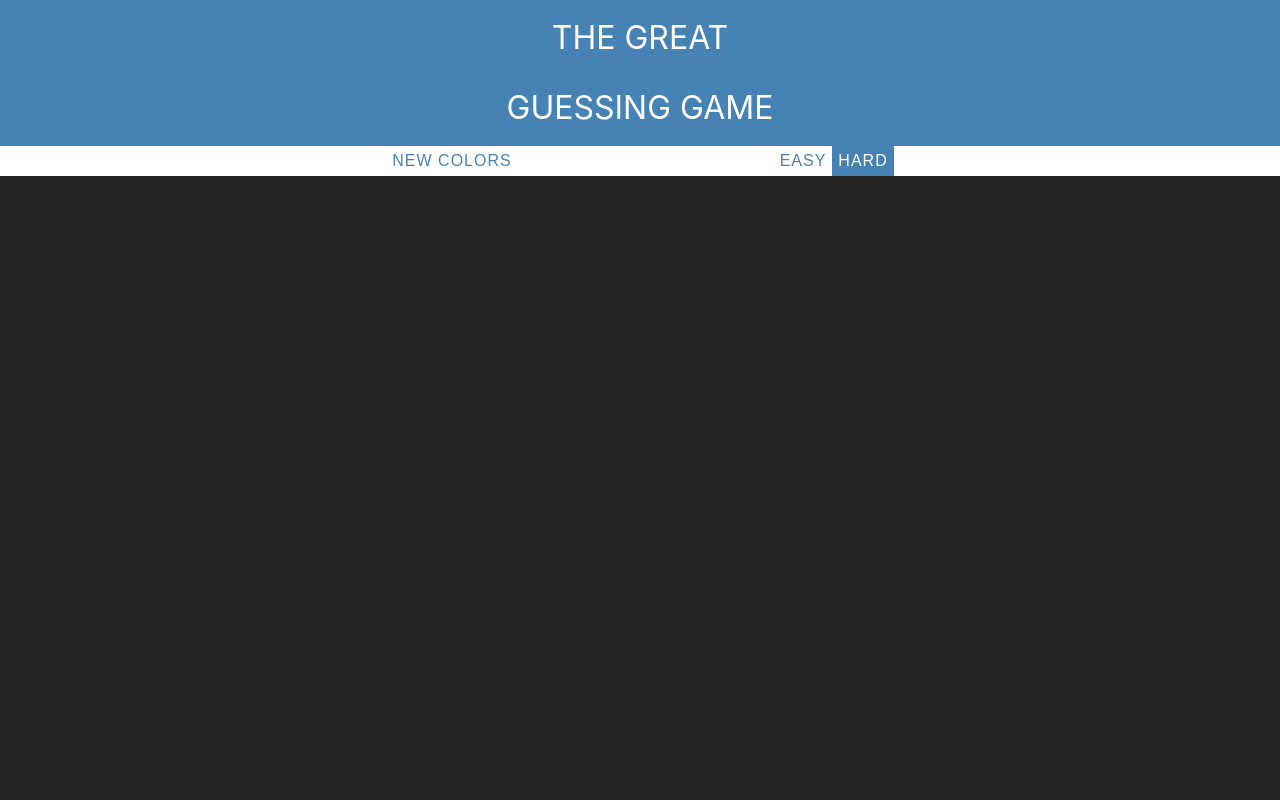
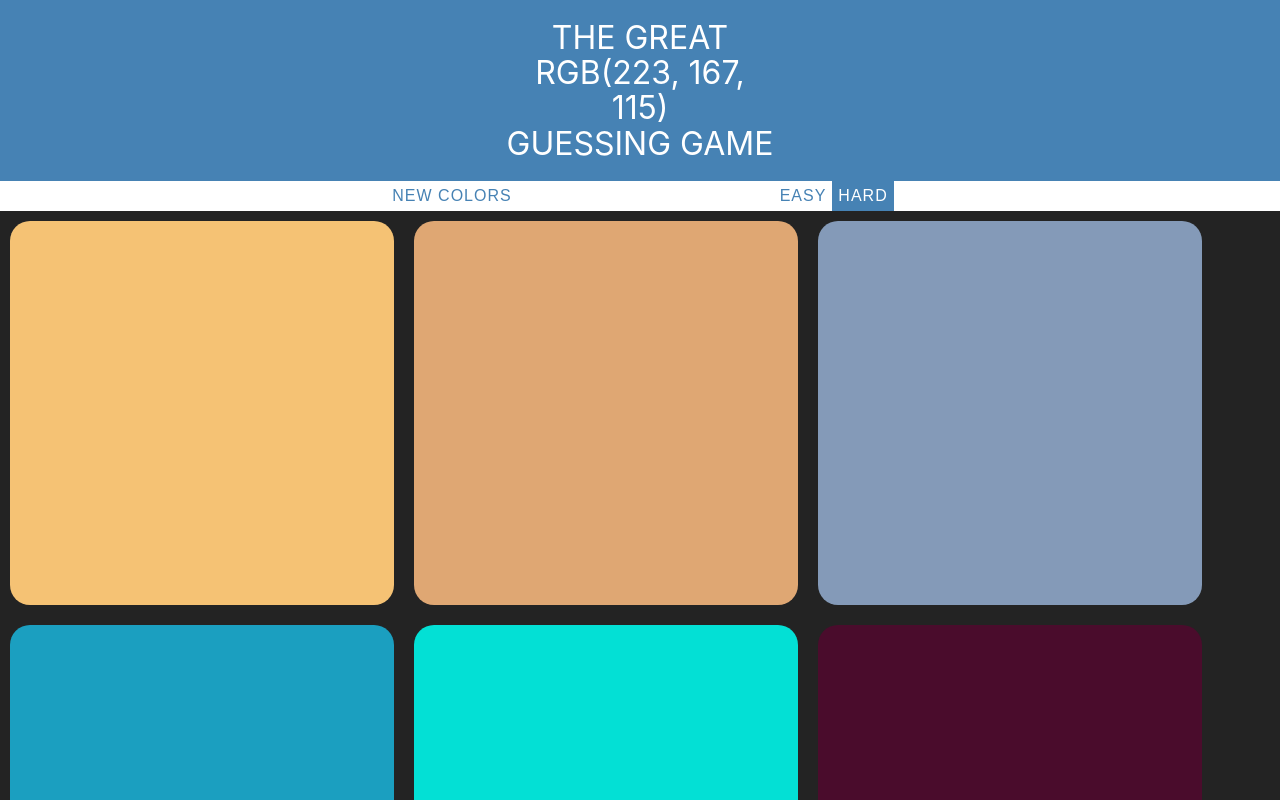
Before and after one commit to Duncanwar/ColorGameProject, a React (Create React App) app: page / in a window 1280 px wide. Shown: the top 800 px of the page. Built offline with nearby package versions, Linux system fonts and the light colour scheme.

Commit message:
able to see winning color

```diff
--- a/src/App.css
+++ b/src/App.css
@@ -1,7 +1,7 @@
 body{
   margin: 0px;
   padding: 0px;
-  background: #232323;;
+  background: #232323;
 }
 h1{
   margin: 0px;
@@ -17,16 +17,6 @@ h1{
 span{
   display: inline-block;
   width: 20%;
-}
-.squares{
-  /* background-color:brown; */
-  padding-bottom: 30%;
-  float: left;
-  margin: 1.66px;
-  width:30%;
-  border-radius: 20px;
-  margin: 10px;
-  transition: background 0.6;
 }
 #container{
   margin:0 auto;
@@ -61,3 +51,12 @@ button:hover{
   color: white;
   background: steelblue;
 }
+.squares{
+  padding-bottom: 30%;
+  float: left;
+  margin: 1.66px;
+  width:30%;
+  border-radius: 20px;
+  margin: 10px;
+  transition: background 0.6;
+}
--- a/src/components/ChangeColor.js
+++ b/src/components/ChangeColor.js
@@ -3,7 +3,7 @@ export const randomColor=()=>{
     const g= Math.floor(Math.random () *256);
     const b= Math.floor(Math.random () *256);
 
-    return `rgb{${r}, ${g}, ${b}}`
+    return `rgb(${r}, ${g}, ${b})`
 }
 
 export const generateRandomColor=num => {
@@ -13,3 +13,7 @@ export const generateRandomColor=num => {
     }
     return arr
 }
+export const pickColor=num=>{
+    const picked= Math.floor(Math.random()*num)
+    return picked
+}
--- a/src/components/Color.js
+++ b/src/components/Color.js
@@ -1,5 +1,5 @@
 import React from 'react'
-import {randomColor, generateRandomColor} from './ChangeColor'
+import {pickColor, generateRandomColor} from './ChangeColor'
 
 class Color extends React.Component{
 
@@ -7,28 +7,39 @@ class Color extends React.Component{
         super (props);
         this.state={
             generatecolor:generateRandomColor(6),
+            secretColor:pickColor(6),
             level:6,
-            reset:'',
-            color:'blue'
+            gameState:'Start'
+
         }
+        this.handleClick= this.handleClick.bind(this)
+    }
+
+    handleClick(i){
+       const generatecolor = this.state.generatecolor.slice()
+        if(this.state.secretColor === i){
+        generatecolor.fill(generatecolor[i])
+        }
+        else{
+            generatecolor[i]='none'
+            this.state.gameState='End'
+        }
+        console.log(i,this.state.secretColor)
+        this.setState({generatecolor})
 
     }
 
 
-
-
-
-
     render(){
-         const {generatecolor,level,reset,color} = this.state
+         const {generatecolor,level,reset,secretColor} = this.state
          let squares = generatecolor.map((x,i)=>{
-         return <div className="squares" style={{background:x}} key={i}></div>
+         return <div className="squares" style={{background:x}} onClick={this.handleClick.bind(null,i)} key={i}></div>
         })
         return(
 
             <div>
-                                       <div>
-        <h1>THE GREAT<br></br><span id="colorDisplay">{}</span><br></br>GUESSING GAME<br></br>
+            <div>
+        <h1>THE GREAT<br></br><span id="colorDisplay">{generatecolor[secretColor]}</span><br></br>GUESSING GAME<br></br>
 </h1>
 </div>
 <div>
@@ -39,7 +50,7 @@ class Color extends React.Component{
         <button className=" mode hard selected">Hard</button>
     </div>
             </div>
-        <div className="squares">{squares}</div>
+        <div className="square">{squares}</div>
                   </div>
         )
     }
```
